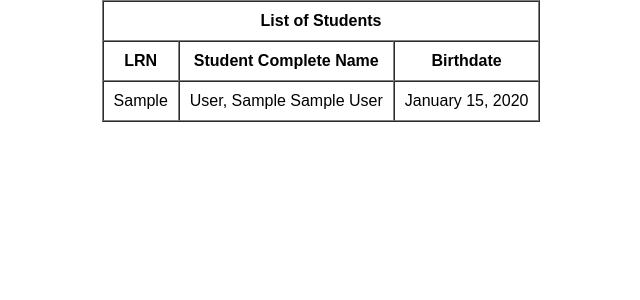
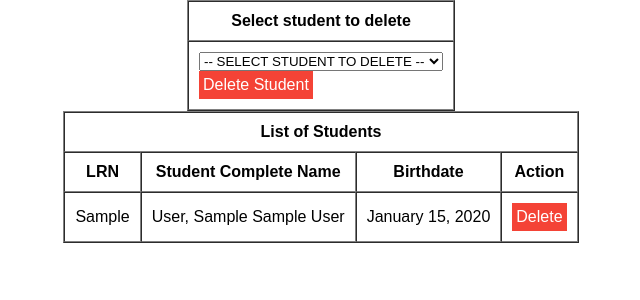
Before and after one commit to ici-github/ss5-demo-2024, a PHP site: page /htdocs/project_IT1/student_list.php in a window 1280 px wide. Shown: the part 46-346 px from the top of the page, without its empty margins (319-959 px from the left). Run offline with PHP 8.4, Linux system fonts and the light colour scheme; tables that the repository leaves empty or names only in its code hold one stand-in row (values such as "Sample post").

Commit message:
delete options

```diff
--- a/htdocs/project_IT1/header.php
+++ b/htdocs/project_IT1/header.php
@@ -39,5 +39,16 @@
     nav a:hover {
       background-color: #ddd;
     }
+
+    .button {
+      background-color: #f44336;
+      border: none;
+      color: white;
+      padding: 5px 4px;
+      text-align: center;
+      text-decoration: none;
+      display: inline-block;
+      font-size: 16px;
+    }
   </style>
 </head>
--- a/htdocs/project_IT1/student_list.php
+++ b/htdocs/project_IT1/student_list.php
@@ -1,18 +1,51 @@
 <?php
 include("header.php");
 ?>
+
 <body>
   <?php
   include("menu.php");
   ?>
   <table border="1" align="center" cellspacing="0" cellpadding="10">
     <tr>
-        <th colspan="3">List of Students</th>
+      <th>Select student to delete</th>
+    </tr>
+    <tr>
+      <td>
+        <form method="post">
+          <select name="student_lrn">
+            <option value="">-- SELECT STUDENT TO DELETE --</option>
+            <?php
+
+            $sql = "SELECT * FROM students ORDER BY lastname ASC";
+
+            $query = mysqli_query($conn, $sql);
+
+            // if $query is false, then there was an error
+            if (!$query) {
+              echo "Error: " . $sql . "<br>" . mysqli_error($conn);
+            }
+
+            while ($result = mysqli_fetch_assoc($query)) {
+              echo "<option value='{$result['lrn']}'>{$result['lastname']}, {$result['firstname']} </option>";
+            }
+            ?>
+          </select>
+          <br>
+          <button type="submit" class="button" name="delete_student">Delete Student</button>
+        </form>
+      </td>
+    </tr>
+  </table>
+  <table border="1" align="center" cellspacing="0" cellpadding="10">
+    <tr>
+      <th colspan="4">List of Students</th>
     </tr>
     <tr>
       <th> LRN </th>
       <th> Student Complete Name</th>
       <th> Birthdate </th>
+      <th> Action </th>
     </tr>
 
     <?php
@@ -23,15 +56,15 @@
     $query = mysqli_query($conn, $sql);
 
     // if $query is false, then there was an error
-      if(!$query) {
+    if (!$query) {
       echo "Error: " . $sql . "<br>" . mysqli_error($conn);
     }
 
     // when $query is true, display the data
-        while($result = mysqli_fetch_assoc($query)) {
+    while ($result = mysqli_fetch_assoc($query)) {
       echo "<tr>";
       echo "<td>" . $result["lrn"] . "</td>";
-          echo "<td>" . $result["lastname"] . ", " . $result['firstname'] . " " . $result['middlename'] ."</td>";
+      echo "<td>" . $result["lastname"] . ", " . $result['firstname'] . " " . $result['middlename'] . "</td>";
       // echo "<td>{$result["lastname"]}, {$result['firstname']} </td>";
       /*
               F - full name of the month (January)
@@ -40,9 +73,39 @@
               strtotime - converts a date string to a timestamp
           */
       echo "<td>" . date("F d, Y", strtotime($result["birthdate"])) . "</td>";
+      echo "<td><a class='button' href='student_list.php?action=delete&lrn={$result["lrn"]}'>Delete</a></td>";
       echo "</tr>";
     }
     ?>
   </table>
+
+  <?php
+  if (isset($_GET['action']) && isset($_GET['lrn'])) {
+    $action = trim($_GET['action']);
+    $lrn = trim($_GET['lrn']);
+
+    if ($action == 'delete') {
+      $sql = "DELETE FROM students WHERE lrn = $lrn";
+      if (mysqli_query($conn, $sql) === TRUE) {
+        echo "<script> alert('Student has been deleted successfully.'); window.location='student_list.php'; </script>";
+      } else {
+        echo "<script> alert('Failed to delete student, check records if student is already enrolled.'; window.location='student_list.php');</script>";
+      }
+    }
+  }
+  ?>
+
+  <?php
+    if(isset($_POST['delete_student'])) {
+      $lrn = $_POST['student_lrn'];
+      $sql = "DELETE FROM students WHERE lrn = $lrn";
+      if (mysqli_query($conn, $sql) === TRUE) {
+        echo "<script> alert('Student has been deleted successfully.'); window.location='student_list.php'; </script>";
+      } else {
+        echo "<script> alert('Failed to delete student, check records if student is already enrolled.'; window.location='student_list.php');</script>";
+      }
+    }
+  ?>
 </body>
+
 </html>
```
Lines whose indentation alone changed are shown as unchanged.
